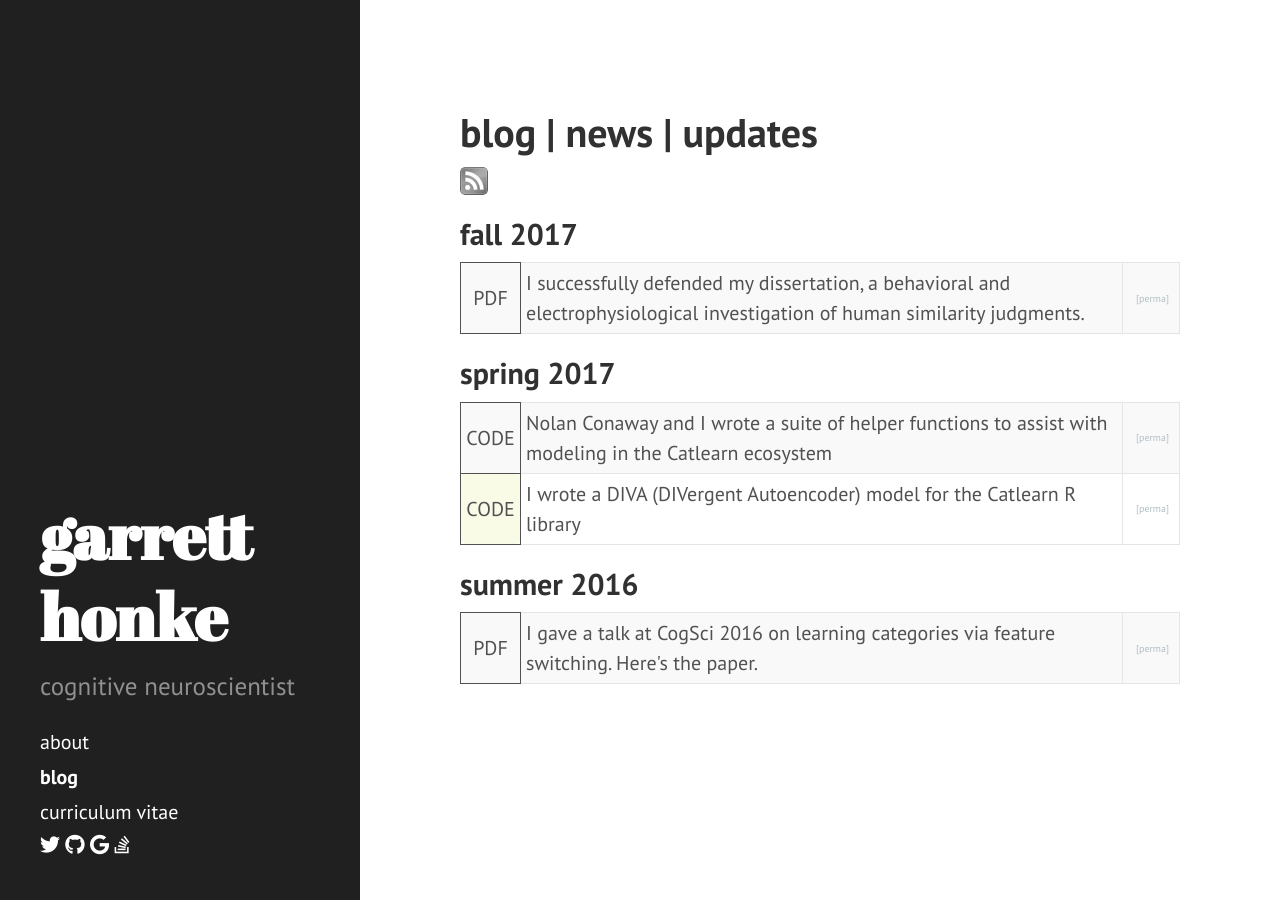
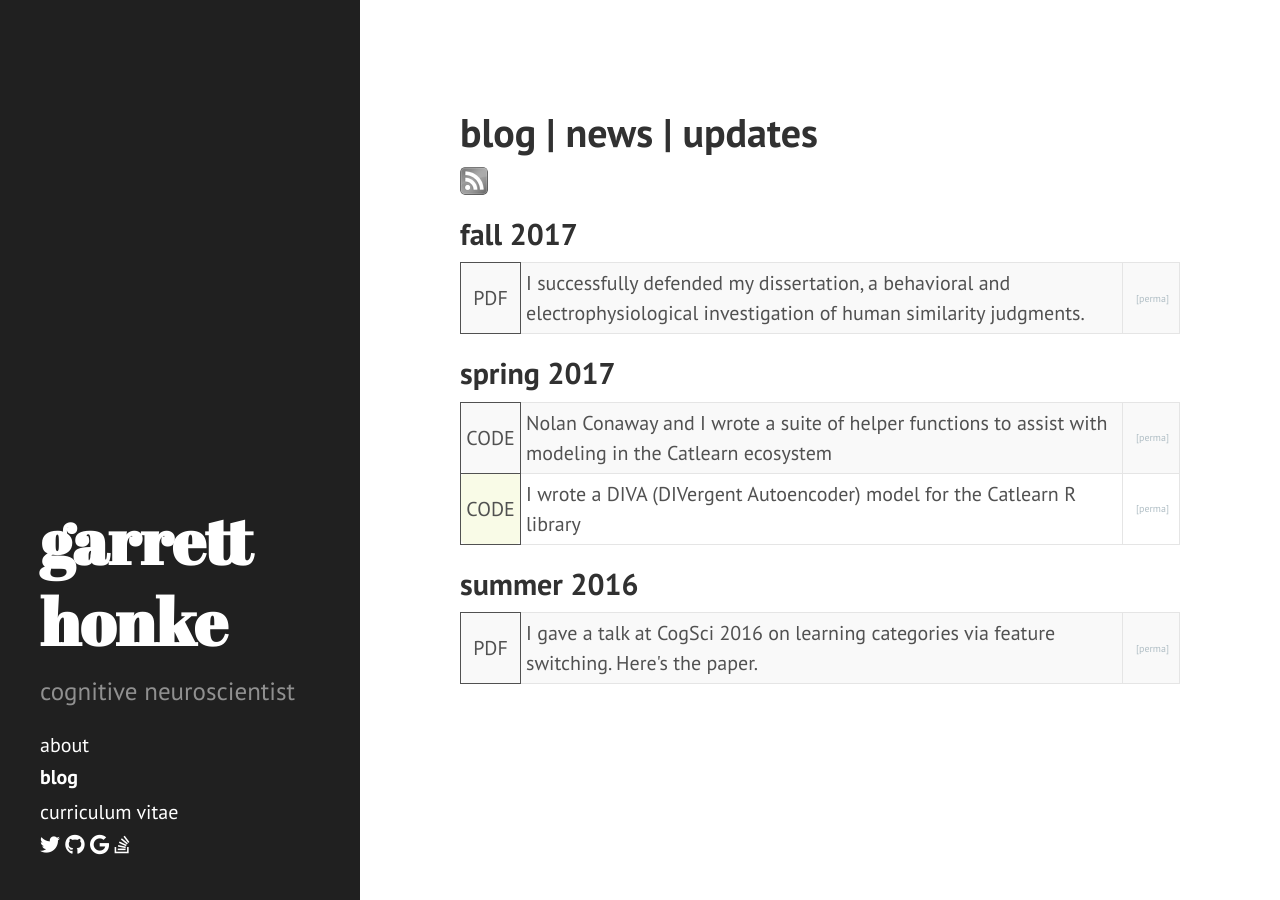
Before and after one commit to stoicml/ghonk.github.io, a Jekyll site: the page built from blog.html, in a window 1280 px wide. Built offline with Jekyll 4.4.1, drawn with Linux system fonts in a browser that asks for light colours; nearby versions of some CDN libraries; Markdown is read by kramdown in place of the engine named in the settings.

Commit message:
Update sidebar.html

```diff
--- a/_includes/sidebar.html
+++ b/_includes/sidebar.html
@@ -11,7 +11,7 @@
     </div>
 
     <nav class="sidebar-nav">
-      <a class="sidebar-nav-item href = "/">about</a>
+      <a href = "/">about</a>
 
       {% assign pages_list = site.pages %}
       {% for node in pages_list %}
```
